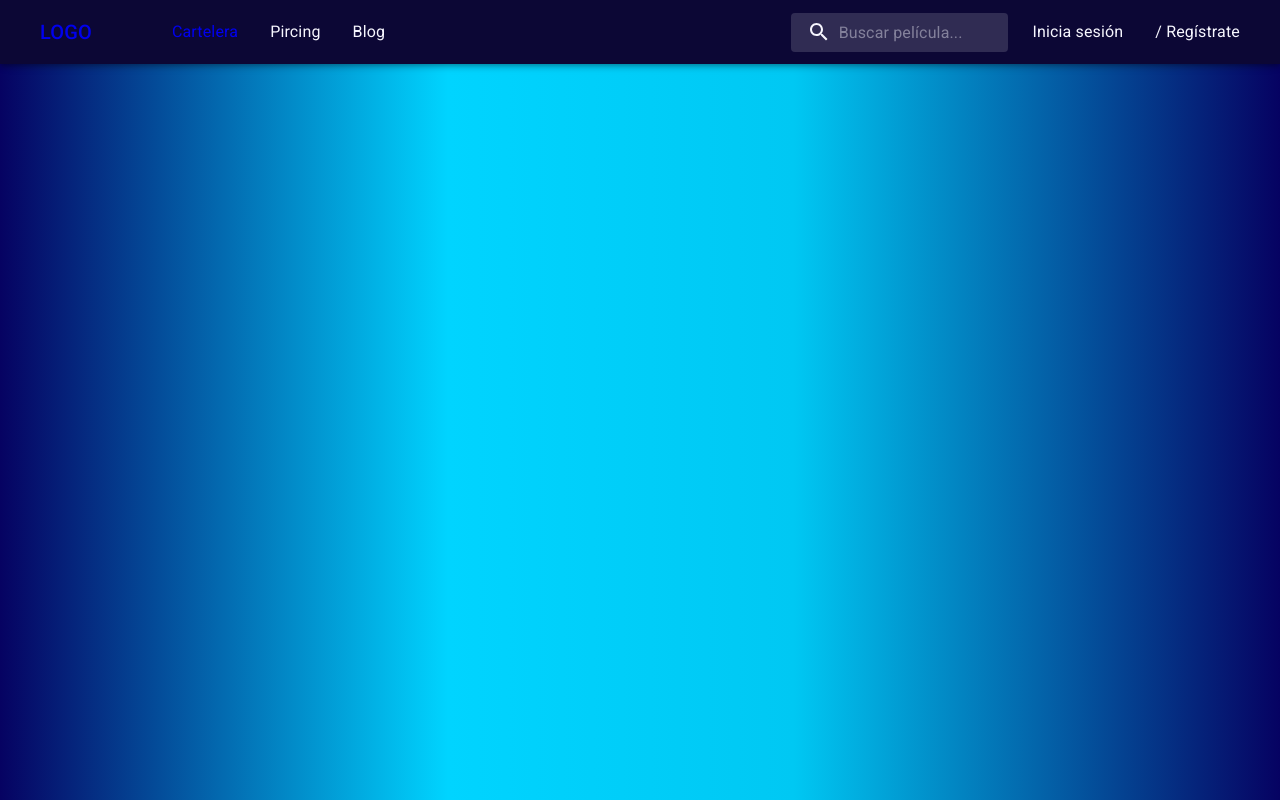
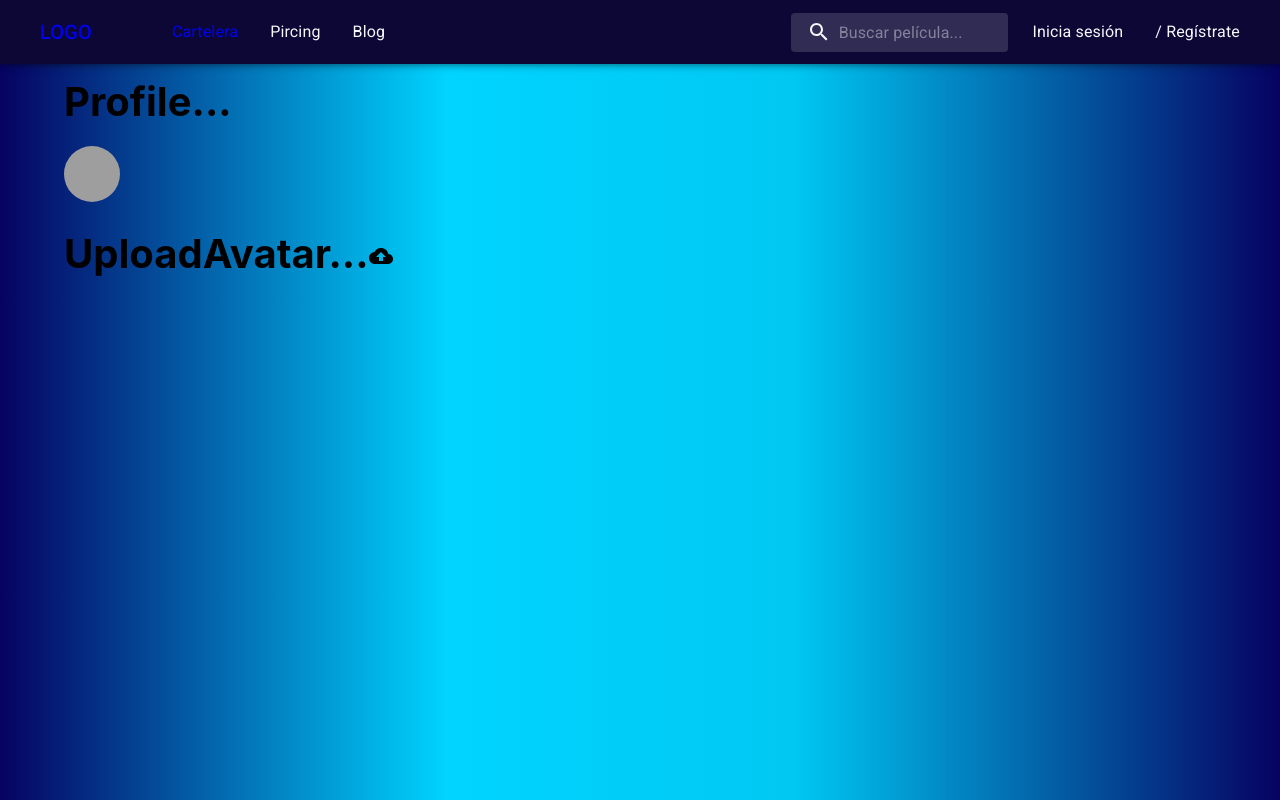
Before and after one commit to Korin92/movie-maniac, a React (Create React App) app: page /profile in a window 1280 px wide. Shown: the top 800 px of the page. Built offline with nearby package versions, Linux system fonts and the light colour scheme; no server answers; grey boxes are pictures that could not be loaded.

Commit message:
new features

```diff
--- a/src/components/profile/component.jsx
+++ b/src/components/profile/component.jsx
@@ -1,6 +1,10 @@
 import React from 'react'
 
 import Container from '@mui/material/Container';
+
+//components
+import Avatar from '../../components/avatar/component';
+import UploadAvatar from '../../components/upload-avatar/component';
 
 import {STProfile} from './style'
 
@@ -9,6 +13,8 @@ export default function Profile() {
     <STProfile>
       <Container className='container-profile' fixed>
       <h1>Profile...</h1>
+      <Avatar />
+      <UploadAvatar />
 
       </Container>
       </STProfile>
--- a/src/components/profile/style.js
+++ b/src/components/profile/style.js
@@ -9,14 +9,14 @@ export const STProfile = styled.div`
     height: 100%;
 
     .container-profile {
-        margin-top: 50%;
+        margin-top: 50px;
 
         >h1{
             font-size: 2.5rem;
             font-weight: bold;
             color: #000;
             margin-bottom: 20px;
-            margin-top: 50%;
+
         }
     }
 
--- /dev/null
+++ b/src/components/upload-avatar/component.jsx
@@ -0,0 +1,10 @@
+import React from 'react'
+import BackupIcon from '@mui/icons-material/Backup';
+
+export default function UploadAvatar() {
+  return (
+    <h1>UploadAvatar...
+        <BackupIcon />
+    </h1>
+  )
+}
```
Also changed, not shown: src/components/upload-avatar/style.js (added).
